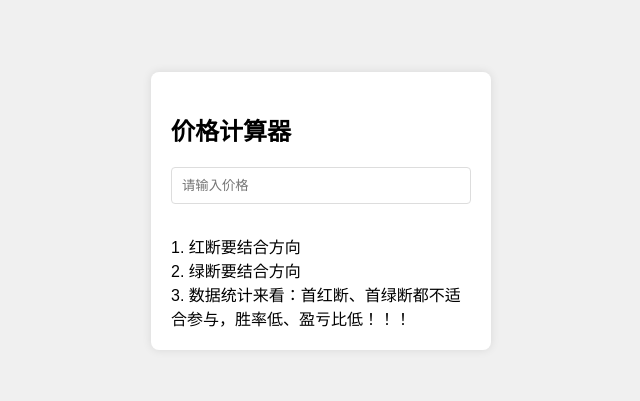
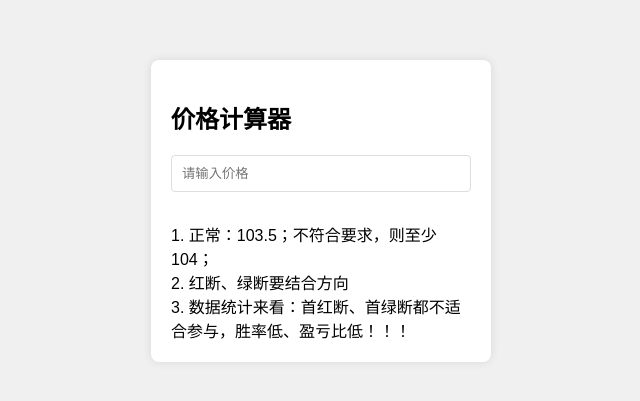
Before and after one commit to Bian2017/test-market, a plain HTML site: page index.html in a window 1280 px wide. Shown: the part 189-590 px from the top of the page, without its empty margins (319-959 px from the left). Drawn offline with Linux system fonts and the light colour scheme.

Commit message:
Update index.html

```diff
--- a/index.html
+++ b/index.html
@@ -56,8 +56,8 @@
         <input type="number" id="priceInput" placeholder="请输入价格" step="0.01">
         <div id="warning" class="warning"></div>
         <div id="results"></div>
-        <div>1. 红断要结合方向</div>
-        <div>2. 绿断要结合方向 </div>
+        <div>1. 正常：103.5；不符合要求，则至少 104；</div>
+        <div>2. 红断、绿断要结合方向</div>
         <div>3. 数据统计来看：首红断、首绿断都不适合参与，胜率低、盈亏比低！！！ </div>
     </div>
 
@@ -80,7 +80,7 @@
                 return;
             }
 
-            const percentages = [103, 103.5, 105.5, 107.5];
+            const percentages = [103, 103.5, 104，104.5, 105.5, 107.5];
             let resultHTML = '';
 
             percentages.forEach(percentage => {
```
